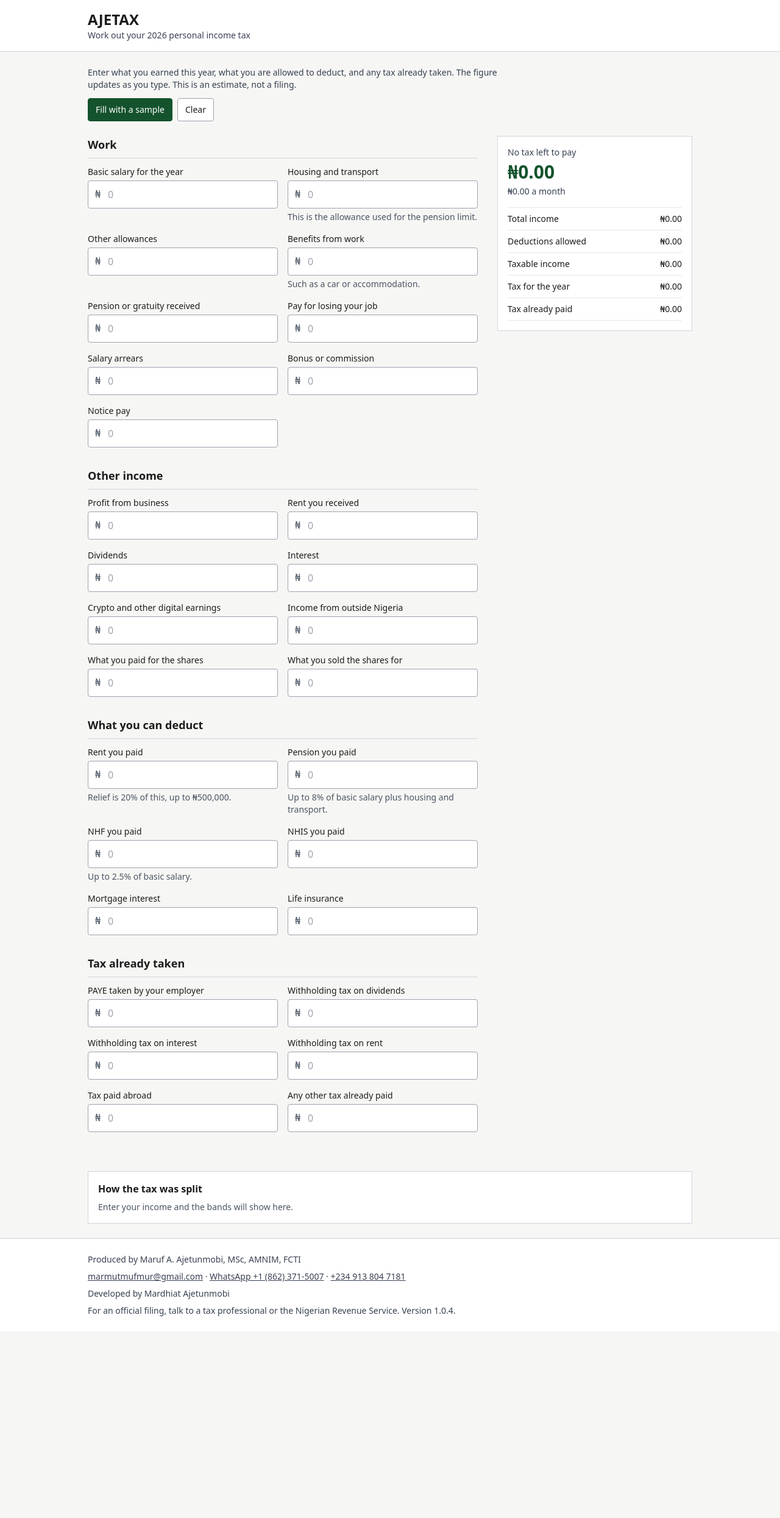
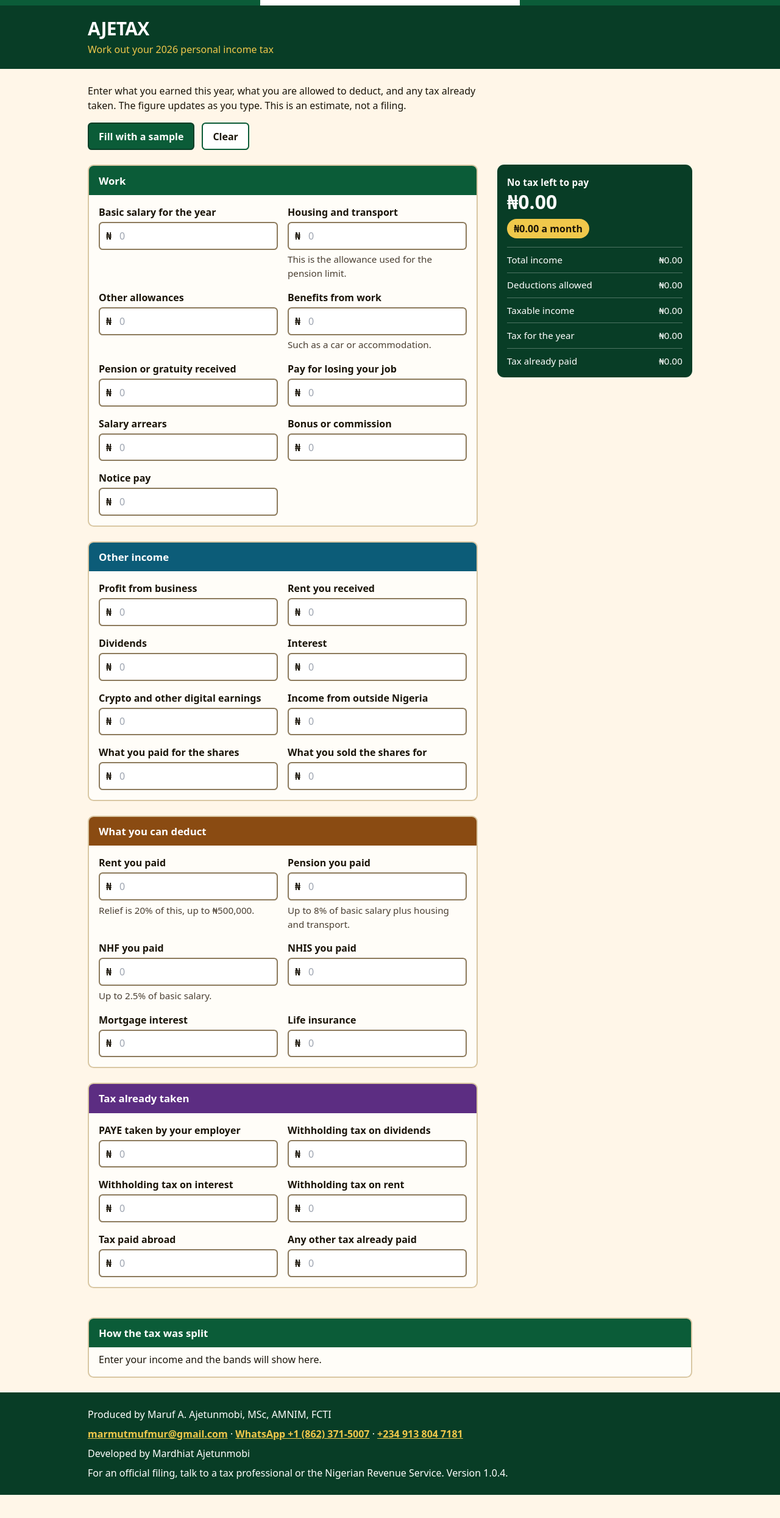
Before and after one commit to mardhiat/ajetax, a React (Vite) app: page / in a window 1280 px wide. Shown: the whole page at 61% size. Before the commit the page ends 2224 px from the top, so only its background shows below. Built offline with nearby package versions, Linux system fonts and the light colour scheme.

Commit message:
add some color back to the form
Co-authored-by: Mardhiat Ajetunmobi <mardhiat@users.noreply.github.com>

```diff
--- a/index.html
+++ b/index.html
@@ -8,7 +8,7 @@
       name="description"
       content="Work out Nigerian personal income tax for 2026. Enter what you earned, what you can deduct, and tax already taken."
     />
-    <meta name="theme-color" content="#14532d" />
+    <meta name="theme-color" content="#083d26" />
     <link rel="icon" href="/favicon.svg" type="image/svg+xml" />
   </head>
   <body>
--- a/src/App.tsx
+++ b/src/App.tsx
@@ -66,30 +66,40 @@ const App: React.FC = () => {
 
   return (
     <div className="min-h-screen pb-24 lg:pb-10">
-      <header className="border-b border-gray-300 bg-white">
-        <div className="mx-auto max-w-5xl px-4 py-4">
-          <h1 className="text-2xl font-semibold">AJETAX</h1>
-          <p className="text-sm text-gray-700">Work out your 2026 personal income tax</p>
+      <a className="skip-link" href="#tax-result">
+        Skip to your tax figure
+      </a>
+      <header style={{ background: '#083d26', color: '#fff' }}>
+        <div className="flag-bar" aria-hidden="true">
+          <span />
+          <span />
+          <span />
+        </div>
+        <div className="mx-auto max-w-5xl px-4 py-5">
+          <h1 className="text-3xl font-extrabold tracking-tight">AJETAX</h1>
+          <p className="mt-1 text-base" style={{ color: '#f0c84b' }}>
+            Work out your 2026 personal income tax
+          </p>
         </div>
       </header>
 
       <main className="mx-auto max-w-5xl px-4 py-6">
-        <p className="max-w-2xl text-sm text-gray-700">
+        <p className="max-w-2xl text-base">
           Enter what you earned this year, what you are allowed to deduct, and any tax already
           taken. The figure updates as you type. This is an estimate, not a filing.
         </p>
-        <div className="mt-3 flex gap-2">
+        <div className="mt-4 flex flex-wrap gap-3">
           <button
             type="button"
             onClick={() => setFormData(EXAMPLE_FORM_DATA)}
-            className="rounded border border-green-900 bg-green-900 px-3 py-2 text-sm text-white"
+            className="btn btn-primary"
           >
             Fill with a sample
           </button>
           <button
             type="button"
             onClick={() => setFormData(INITIAL_FORM_DATA)}
-            className="rounded border border-gray-400 bg-white px-3 py-2 text-sm"
+            className="btn btn-quiet"
           >
             Clear
           </button>
@@ -97,7 +107,7 @@ const App: React.FC = () => {
 
         <div className="mt-6 grid items-start gap-8 lg:grid-cols-[minmax(0,1fr)_20rem]">
           <div>
-            <Section title="Work">
+            <Section title="Work" tone="work">
               <CurrencyInput
                 label="Basic salary for the year"
                 name="basicSalary"
@@ -156,7 +166,7 @@ const App: React.FC = () => {
               />
             </Section>
 
-            <Section title="Other income">
+            <Section title="Other income" tone="income">
               <CurrencyInput
                 label="Profit from business"
                 name="netTradingIncome"
@@ -207,7 +217,7 @@ const App: React.FC = () => {
               />
             </Section>
 
-            <Section title="What you can deduct">
+            <Section title="What you can deduct" tone="deduct">
               <CurrencyInput
                 label="Rent you paid"
                 name="rentPaid"
@@ -249,7 +259,7 @@ const App: React.FC = () => {
               />
             </Section>
 
-            <Section title="Tax already taken">
+            <Section title="Tax already taken" tone="paid">
               <CurrencyInput
                 label="PAYE taken by your employer"
                 name="payeWithheld"
@@ -289,30 +299,35 @@ const App: React.FC = () => {
             </Section>
           </div>
 
-          <aside className="lg:sticky lg:top-4">
+          <aside id="tax-result" className="lg:sticky lg:top-4">
             <ResultsSection results={results} />
           </aside>
         </div>
         <BracketTable results={results} />
       </main>
 
-      <div className="fixed inset-x-0 bottom-0 border-t border-gray-300 bg-white px-4 py-3 lg:hidden">
+      <div className="mobile-bar fixed inset-x-0 bottom-0 px-4 py-3 lg:hidden">
         <div className="mx-auto flex max-w-5xl items-baseline justify-between gap-4">
-          <p className="text-sm">{barLabel}</p>
-          <p className="num text-xl font-semibold">{amountLeft}</p>
+          <p className="font-bold">{barLabel}</p>
+          <p className="num text-xl font-extrabold">{amountLeft}</p>
         </div>
       </div>
 
-      <footer className="border-t border-gray-300 bg-white">
-        <div className="mx-auto max-w-5xl px-4 py-6 text-sm text-gray-700">
+      <footer style={{ background: '#083d26', color: '#fff' }}>
+        <div className="mx-auto max-w-5xl px-4 py-6 text-base">
           <p>Produced by Maruf A. Ajetunmobi, MSc, AMNIM, FCTI</p>
           <p className="mt-2">
-            <a className="underline" href="mailto:marmutmufmur@gmail.com">
+            <a
+              className="font-bold underline"
+              style={{ color: '#f0c84b' }}
+              href="mailto:marmutmufmur@gmail.com"
+            >
               marmutmufmur@gmail.com
             </a>
             {' · '}
             <a
-              className="underline"
+              className="font-bold underline"
+              style={{ color: '#f0c84b' }}
               href="https://wa.me/18623715007"
               target="_blank"
               rel="noopener noreferrer"
@@ -320,7 +335,11 @@ const App: React.FC = () => {
               WhatsApp +1 (862) 371-5007
             </a>
             {' · '}
-            <a className="underline" href="tel:+2349138047181">
+            <a
+              className="font-bold underline"
+              style={{ color: '#f0c84b' }}
+              href="tel:+2349138047181"
+            >
               +234 913 804 7181
             </a>
           </p>
@@ -335,11 +354,19 @@ const App: React.FC = () => {
   );
 };
 
-function Section({ title, children }: { title: string; children: React.ReactNode }) {
+function Section({
+  title,
+  tone,
+  children,
+}: {
+  title: string;
+  tone: 'work' | 'income' | 'deduct' | 'paid';
+  children: React.ReactNode;
+}) {
   return (
-    <section className="mb-8">
-      <h2 className="mb-3 border-b border-gray-300 pb-2 text-lg font-semibold">{title}</h2>
-      <div className="grid grid-cols-1 gap-4 sm:grid-cols-2">{children}</div>
+    <section className={`section-card tone-${tone}`}>
+      <h2>{title}</h2>
+      <div className="fields">{children}</div>
     </section>
   );
 }
--- a/src/components/CurrencyInput.tsx
+++ b/src/components/CurrencyInput.tsx
@@ -30,12 +30,12 @@ const CurrencyInput: React.FC<CurrencyInputProps> = ({
 
   return (
     <div>
-      <label htmlFor={inputId} className="mb-1 block text-sm">
+      <label htmlFor={inputId} className="mb-1 block font-semibold">
         {label}
       </label>
       <div className="relative">
         <span
-          className="pointer-events-none absolute left-3 top-1/2 -translate-y-1/2 text-gray-600"
+          className="pointer-events-none absolute left-3 top-1/2 -translate-y-1/2 font-bold"
           aria-hidden="true"
         >
           ₦
@@ -52,11 +52,11 @@ const CurrencyInput: React.FC<CurrencyInputProps> = ({
           placeholder="0"
           autoComplete="off"
           aria-describedby={helperId}
-          className="num w-full rounded border border-gray-400 bg-white py-2.5 pl-8 pr-3 text-base focus:border-green-800 focus:outline-none"
+          className="money-field num"
         />
       </div>
       {helperText && (
-        <p id={helperId} className="mt-1 text-sm text-gray-600">
+        <p id={helperId} className="help">
           {helperText}
         </p>
       )}
--- a/src/components/ResultsSection.tsx
+++ b/src/components/ResultsSection.tsx
@@ -23,23 +23,18 @@ const ResultsSection: React.FC<ResultsSectionProps> = ({ results }) => {
   ] as const;
 
   return (
-    <div className="border border-gray-300 bg-white p-4">
-      <p className="text-sm text-gray-700">{headline}</p>
-      <p className="num mt-1 text-3xl font-semibold text-green-900">
-        {formatNaira(Math.abs(results.taxLiability))}
-      </p>
-      <p className="num mt-1 text-sm text-gray-700">
+    <div className="result-card" aria-live="polite">
+      <p className="result-kicker">{headline}</p>
+      <p className="result-amount num">{formatNaira(Math.abs(results.taxLiability))}</p>
+      <p className="result-month num">
         {results.monthlyTax < 0
           ? `${formatNaira(Math.abs(results.monthlyTax))} a month overpaid`
           : `${formatNaira(results.monthlyTax)} a month`}
       </p>
 
-      <dl className="mt-4 border-t border-gray-200">
+      <dl>
         {rows.map(([label, amount]) => (
-          <div
-            key={label}
-            className="flex items-baseline justify-between gap-4 border-b border-gray-200 py-2 text-sm"
-          >
+          <div key={label}>
             <dt>{label}</dt>
             <dd className="num whitespace-nowrap">{formatNaira(amount)}</dd>
           </div>
@@ -51,39 +46,36 @@ const ResultsSection: React.FC<ResultsSectionProps> = ({ results }) => {
 
 export function BracketTable({ results }: ResultsSectionProps) {
   return (
-    <section className="mt-8 border border-gray-300 bg-white p-4">
-      <h2 className="mb-2 text-base font-semibold">How the tax was split</h2>
+    <section className="band-table" aria-labelledby="band-heading">
+      <h2 id="band-heading">How the tax was split</h2>
+      <div className="band-body">
         {results.brackets.length === 0 ? (
-        <p className="text-sm text-gray-600">Enter your income and the bands will show here.</p>
+          <p>Enter your income and the bands will show here.</p>
         ) : (
           <div className="overflow-x-auto">
-          <table className="w-full min-w-[36rem] text-left text-sm">
+            <table>
               <thead>
-              <tr className="border-b border-gray-300 text-gray-700">
-                <th className="py-2 pr-3 font-medium">Band</th>
-                <th className="py-2 pr-3 text-right font-medium">Income in this band</th>
-                <th className="py-2 pr-3 text-right font-medium">Rate</th>
-                <th className="py-2 text-right font-medium">Tax</th>
+                <tr>
+                  <th scope="col">Band</th>
+                  <th scope="col">Income in this band</th>
+                  <th scope="col">Rate</th>
+                  <th scope="col">Tax</th>
                 </tr>
               </thead>
               <tbody>
                 {results.brackets.map((bracket) => (
-                <tr key={bracket.label} className="border-b border-gray-200">
-                  <td className="py-2 pr-3">{bracket.label}</td>
-                  <td className="num whitespace-nowrap py-2 pr-3 text-right">
-                    {formatNaira(bracket.amount)}
-                  </td>
-                  <td className="num py-2 pr-3 text-right">{(bracket.rate * 100).toFixed(0)}%</td>
-                  <td className="num whitespace-nowrap py-2 text-right">
-                    {formatNaira(bracket.tax)}
-                  </td>
+                  <tr key={bracket.label}>
+                    <td>{bracket.label}</td>
+                    <td className="num whitespace-nowrap">{formatNaira(bracket.amount)}</td>
+                    <td className="num">{(bracket.rate * 100).toFixed(0)}%</td>
+                    <td className="num whitespace-nowrap">{formatNaira(bracket.tax)}</td>
                   </tr>
                 ))}
                 <tr>
-                <td className="py-2 pr-3 font-semibold" colSpan={3}>
+                  <td className="font-extrabold" colSpan={3}>
                     Tax for the year
                   </td>
-                <td className="num whitespace-nowrap py-2 text-right font-semibold">
+                  <td className="num whitespace-nowrap font-extrabold">
                     {formatNaira(results.taxDue)}
                   </td>
                 </tr>
@@ -91,6 +83,7 @@ export function BracketTable({ results }: ResultsSectionProps) {
             </table>
           </div>
         )}
+      </div>
     </section>
   );
 }
--- a/src/index.css
+++ b/src/index.css
@@ -2,15 +2,251 @@
 @tailwind components;
 @tailwind utilities;
 
+:root {
+  --ink: #1a1408;
+  --paper: #fff6e8;
+  --card: #fffdf8;
+  --green: #0b5c38;
+  --green-deep: #083d26;
+  --gold: #f0c84b;
+  --gold-ink: #1a1408;
+  --line: #d9c7a3;
+  --muted: #4a3f32;
+  --focus: #083d26;
+}
+
 body {
   font-family: system-ui, 'Segoe UI', Roboto, Helvetica, Arial, sans-serif;
-  background-color: #f6f6f4;
-  color: #1c1c1c;
-  line-height: 1.45;
+  background-color: var(--paper);
+  color: var(--ink);
+  line-height: 1.5;
 }
 
 .num {
   font-variant-numeric: tabular-nums;
+}
+
+.skip-link {
+  position: absolute;
+  left: 1rem;
+  top: -4rem;
+  z-index: 50;
+  background: var(--gold);
+  color: var(--gold-ink);
+  padding: 0.6rem 0.9rem;
+  font-weight: 700;
+}
+
+.skip-link:focus {
+  top: 0.75rem;
+}
+
+.flag-bar {
+  display: flex;
+  height: 0.55rem;
+}
+
+.flag-bar span {
+  flex: 1;
+}
+
+.flag-bar span:nth-child(odd) {
+  background: var(--green);
+}
+
+.flag-bar span:nth-child(even) {
+  background: #fff;
+}
+
+.btn {
+  min-height: 2.75rem;
+  padding: 0.55rem 1rem;
+  border-radius: 0.4rem;
+  font-size: 1rem;
+  font-weight: 700;
+  border: 2px solid transparent;
+}
+
+.btn:focus-visible,
+.money-field:focus-visible,
+a:focus-visible {
+  outline: 3px solid var(--focus);
+  outline-offset: 3px;
+}
+
+.btn-primary {
+  background: var(--green);
+  color: #fff;
+  border-color: var(--green-deep);
+}
+
+.btn-primary:hover {
+  background: var(--green-deep);
+}
+
+.btn-quiet {
+  background: #fff;
+  color: var(--ink);
+  border-color: var(--green);
+}
+
+.section-card {
+  margin-bottom: 1.5rem;
+  background: var(--card);
+  border: 2px solid var(--line);
+  border-radius: 0.6rem;
+  overflow: hidden;
+}
+
+.section-card h2 {
+  margin: 0;
+  padding: 0.7rem 1rem;
+  font-size: 1.05rem;
+  font-weight: 800;
+  color: #fff;
+}
+
+.section-card .fields {
+  display: grid;
+  grid-template-columns: 1fr;
+  gap: 1rem;
+  padding: 1rem;
+}
+
+@media (min-width: 640px) {
+  .section-card .fields {
+    grid-template-columns: 1fr 1fr;
+  }
+}
+
+.tone-work h2 {
+  background: #0b5c38;
+}
+
+.tone-income h2 {
+  background: #0c5c78;
+}
+
+.tone-deduct h2 {
+  background: #8a4b12;
+}
+
+.tone-paid h2 {
+  background: #5c2d82;
+}
+
+.money-field {
+  width: 100%;
+  min-height: 2.75rem;
+  border: 2px solid #8d7b5d;
+  border-radius: 0.4rem;
+  background: #fff;
+  padding: 0.55rem 0.75rem 0.55rem 2rem;
+  font-size: 1rem;
+  color: var(--ink);
+}
+
+.money-field:focus {
+  border-color: var(--green);
+  outline: none;
+}
+
+.help {
+  margin-top: 0.3rem;
+  color: var(--muted);
+  font-size: 0.95rem;
+}
+
+.result-card {
+  background: var(--green-deep);
+  color: #fff;
+  border-radius: 0.7rem;
+  padding: 1.1rem 1rem 0.4rem;
+}
+
+.result-kicker {
+  font-size: 0.95rem;
+  font-weight: 700;
+  letter-spacing: 0.01em;
+}
+
+.result-amount {
+  margin-top: 0.15rem;
+  font-size: 2rem;
+  font-weight: 800;
+  line-height: 1.15;
+}
+
+.result-month {
+  display: inline-block;
+  margin-top: 0.55rem;
+  background: var(--gold);
+  color: var(--gold-ink);
+  font-weight: 800;
+  border-radius: 999px;
+  padding: 0.25rem 0.7rem;
+}
+
+.result-card dl {
+  margin-top: 0.9rem;
+}
+
+.result-card dl div {
+  display: flex;
+  justify-content: space-between;
+  gap: 1rem;
+  padding: 0.55rem 0;
+  border-top: 1px solid rgba(255, 255, 255, 0.28);
+  font-size: 0.95rem;
+}
+
+.band-table {
+  margin-top: 1.5rem;
+  background: var(--card);
+  border: 2px solid var(--line);
+  border-radius: 0.6rem;
+  overflow: hidden;
+}
+
+.band-table h2 {
+  background: #0b5c38;
+  color: #fff;
+  margin: 0;
+  padding: 0.7rem 1rem;
+  font-size: 1.05rem;
+  font-weight: 800;
+}
+
+.band-table .band-body {
+  padding: 0.5rem 1rem 1rem;
+}
+
+.band-table table {
+  width: 100%;
+  min-width: 36rem;
+  text-align: left;
+  font-size: 0.95rem;
+}
+
+.band-table th {
+  text-align: left;
+  padding: 0.55rem 0.6rem 0.55rem 0;
+  border-bottom: 2px solid var(--green);
+}
+
+.band-table th:not(:first-child),
+.band-table td:not(:first-child) {
+  text-align: right;
+}
+
+.band-table td {
+  padding: 0.55rem 0.6rem 0.55rem 0;
+  border-bottom: 1px solid var(--line);
+}
+
+.mobile-bar {
+  background: var(--green-deep);
+  color: #fff;
 }
 
 input::-webkit-outer-spin-button,
```
Lines whose indentation alone changed are shown as unchanged.
